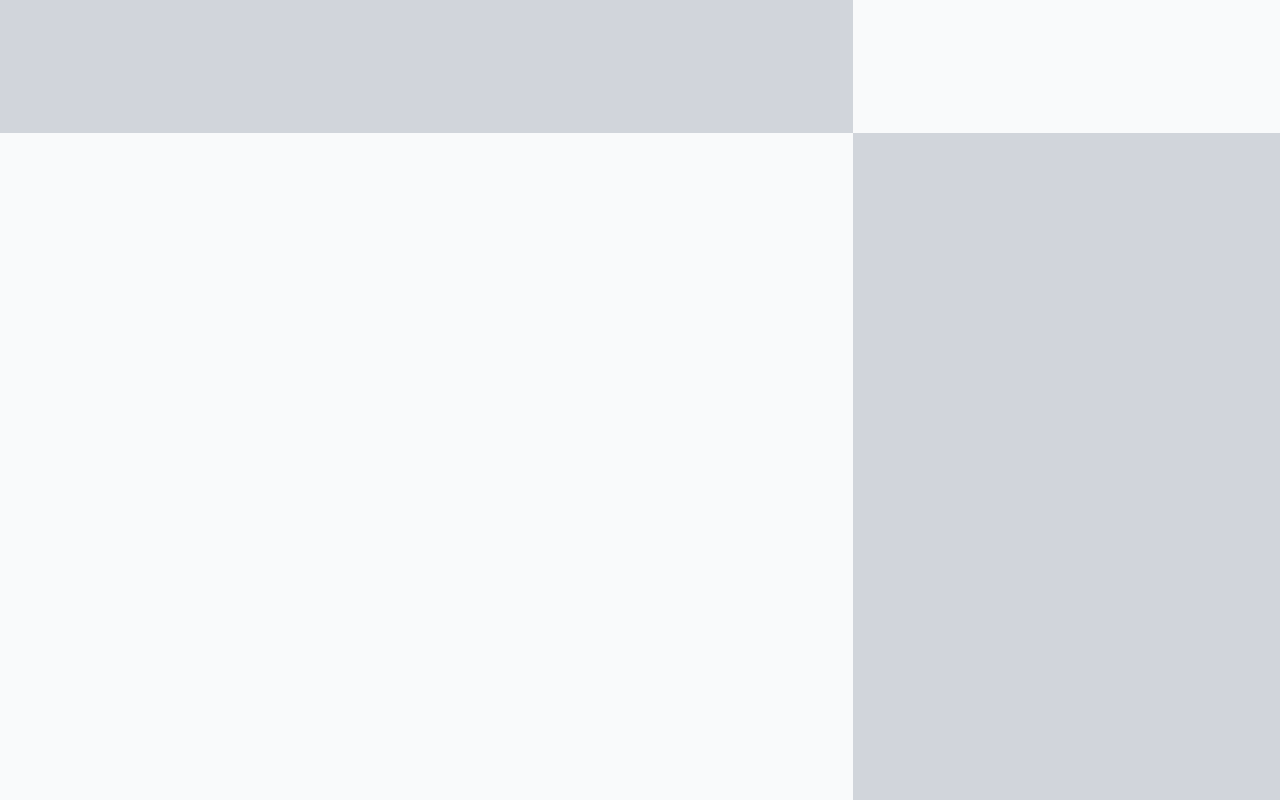
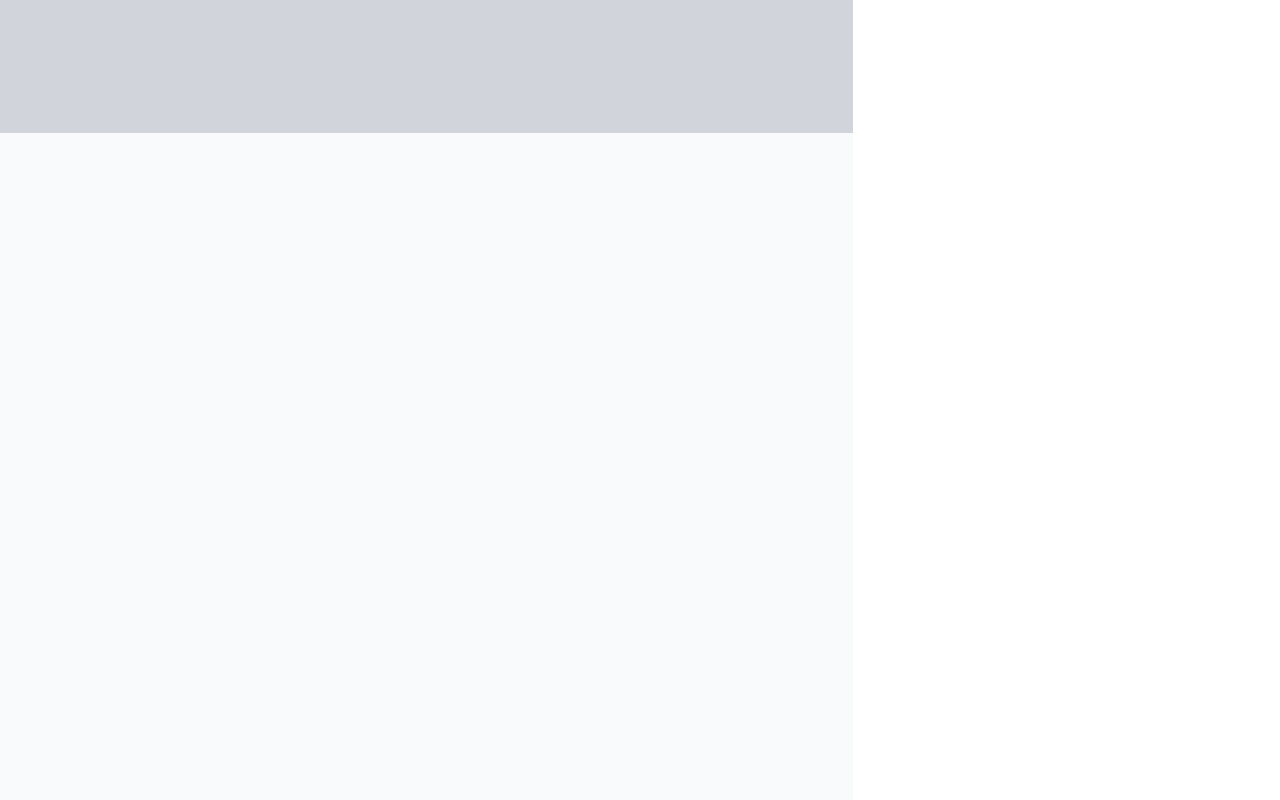
Before and after one commit to charlielinz/charlie, a Next.js app: page /page1 in a window 1280 px wide. Built offline with nearby package versions, Linux system fonts and the light colour scheme.

Commit message:
Update page1.js

```diff
--- a/pages/page1.js
+++ b/pages/page1.js
@@ -7,10 +7,6 @@ const page1 = () => {
           <div className="row-start-2 row-end-7 bg-gray-50">
           </div>
         </div>
-        <div className="col-start-3 col-end-4 grid grid-rows-6 animate-slidein-right">
-          <div className="row-start-1 row-end-2 bg-gray-50"></div>
-          <div className="row-start-2 row-end-7 bg-gray-300"></div>
-        </div>
       </div>
     </>
   );
```
